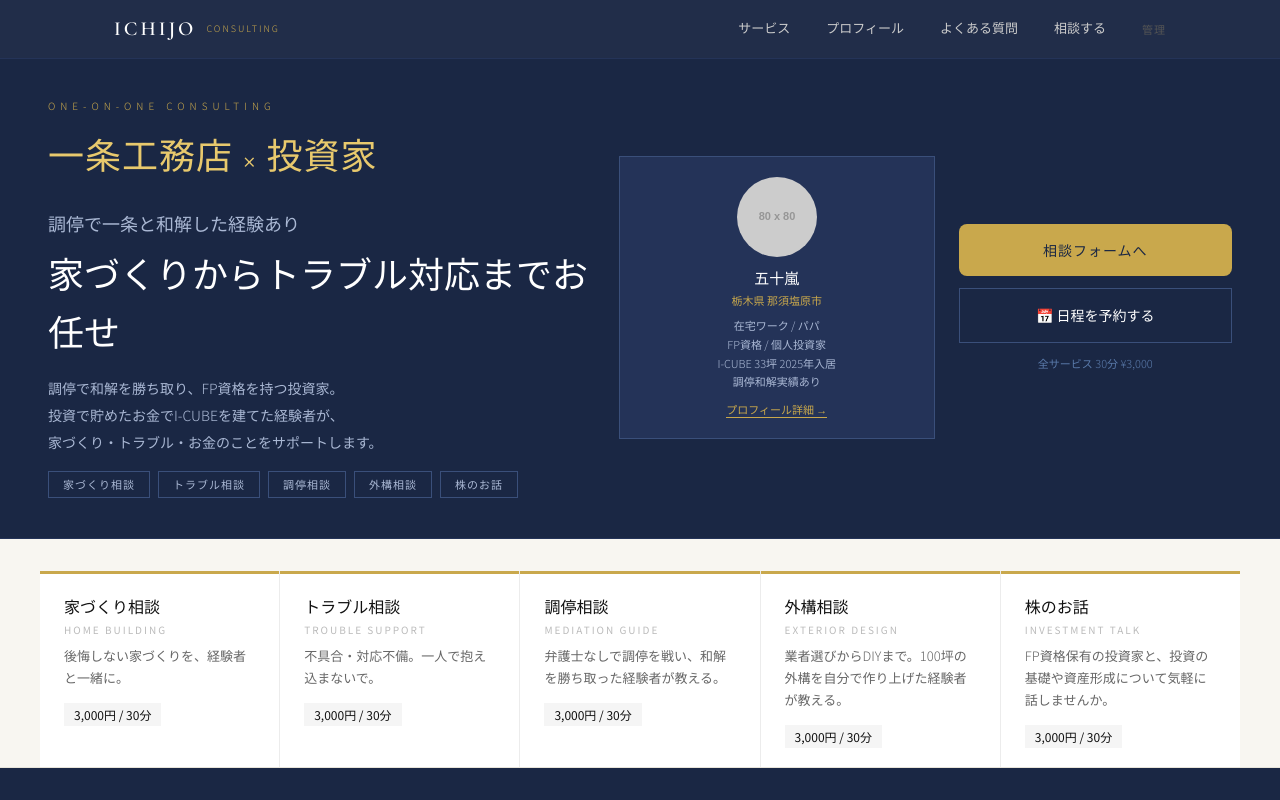
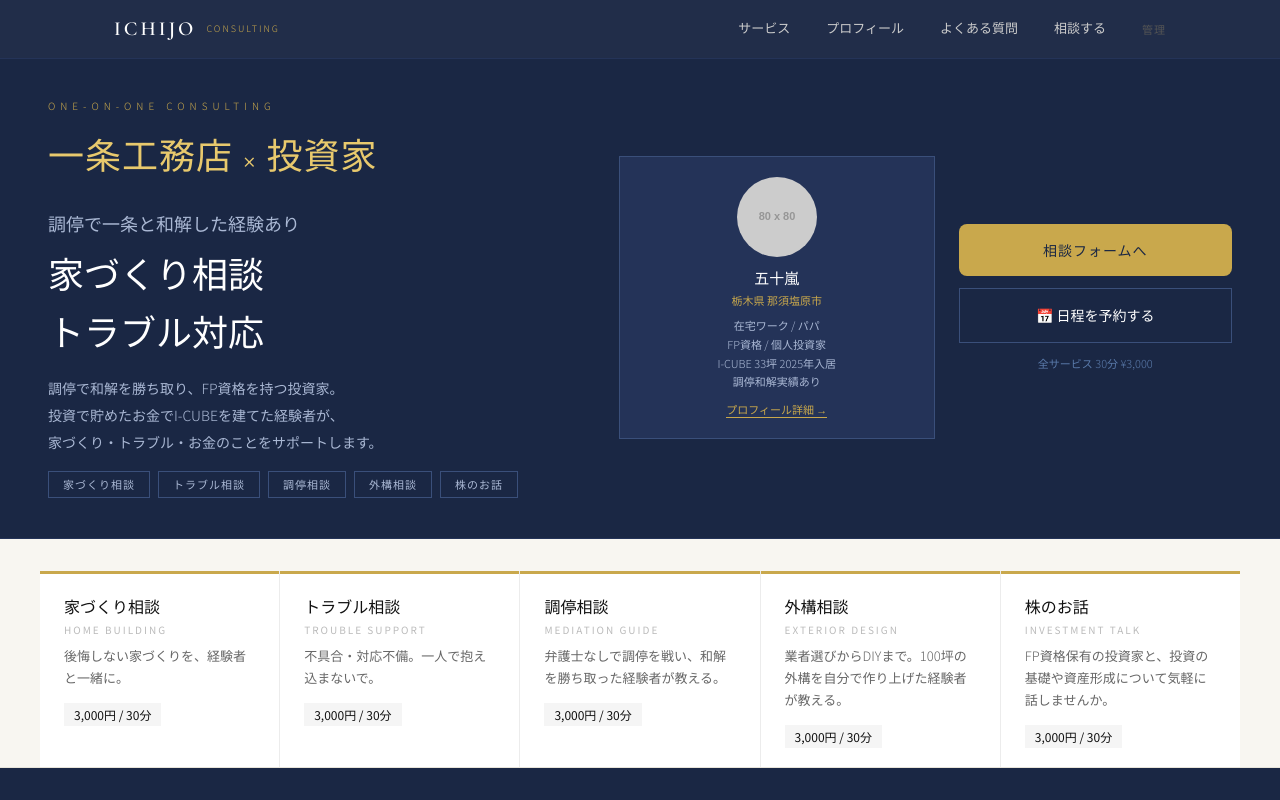
Before and after one commit to tradehant1-cloud/ichijo-consul, a React (Vite) app: page / in a window 1280 px wide. Shown: the top 800 px of the page. Built offline with nearby package versions, Linux system fonts and the light colour scheme.

Commit message:
update hero title lines

```diff
--- a/src/App.jsx
+++ b/src/App.jsx
@@ -227,7 +227,8 @@
                   <h1 className="hero-title" style={{ fontFamily: "'Noto Sans JP', sans-serif", fontSize: 36, fontWeight: 300, lineHeight: 1.6, marginBottom: 16, letterSpacing: 0, color: "#fff" }}>
                     <span style={{ fontFamily: "'Cormorant Garamond', serif", letterSpacing: 1, color: "#e8c96d", fontSize: 36 }}>一条工務店 × 投資家</span><br />
                     <span style={{ fontSize: 18, color: "#aab8d4", fontWeight: 300, fontFamily: "'Noto Sans JP', sans-serif" }}>調停で一条と和解した経験あり</span><br />
-                    <span style={{ fontFamily: "'Noto Sans JP', sans-serif", fontWeight: 300 }}>家づくりからトラブル対応までお任せ</span>
+                    <span style={{ fontFamily: "'Noto Sans JP', sans-serif", fontWeight: 300 }}>家づくり相談</span><br />
+                    <span style={{ fontFamily: "'Noto Sans JP', sans-serif", fontWeight: 300 }}>トラブル対応</span>
                   </h1>
                   <p style={{ fontSize: 14, color: "#aab8d4", fontWeight: 300, lineHeight: 1.9, marginBottom: 16 }}>
                     調停で和解を勝ち取り、FP資格を持つ投資家。<br />投資で貯めたお金でI-CUBEを建てた経験者が、<br />家づくり・トラブル・お金のことをサポートします。
```
